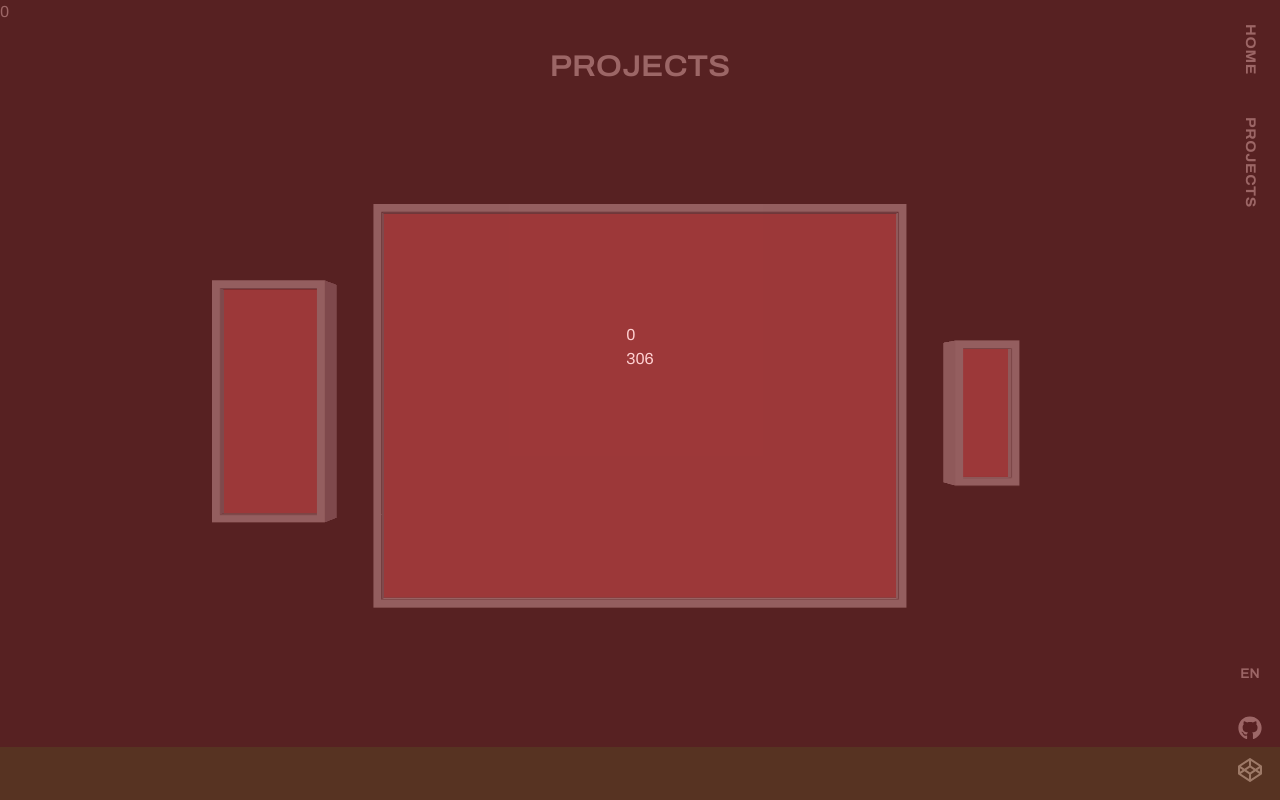
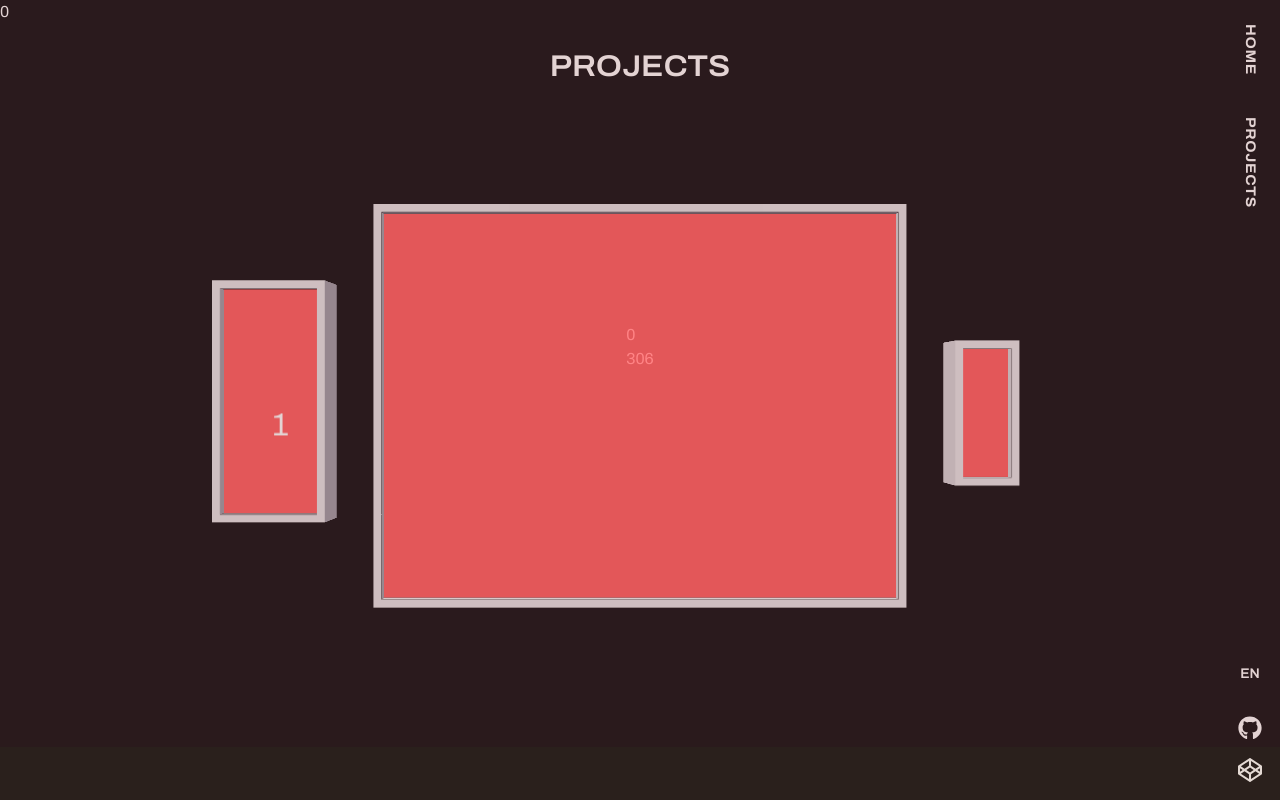
Before and after one commit to Pando58/portfolio-2025, a SvelteKit app: page /projects in a window 1280 px wide. Built offline with nearby package versions, Linux system fonts and the light colour scheme.

Commit message:
move project frames along with scrolling

```diff
--- a/src/routes/projects/+page.svelte
+++ b/src/routes/projects/+page.svelte
@@ -77,6 +77,7 @@
 
 	let scrollRegionIndex = $state(0);
 	let scrollContainer: HTMLElement;
+	let scrollProgress = $state(0);
 
 	const scrollRegionAmount = 7; // 3 is the minimum but a bigger number allows faster scroll
 	const scrollRegionAmountOneSide = Math.trunc(scrollRegionAmount / 2);
@@ -89,6 +90,8 @@
 		scrollContainer.scrollBy(0, getMiddleRegionRect().top);
 
 		scroll((progress: number) => {
+			scrollProgress = progress + (scrollRegionIndex / (scrollRegionAmount - 1));
+
 			if (progress > (scrollRegionAmountOneSide + 0.5) / (scrollRegionAmount - 1)) {
 				scrollRegionIndex++;
 			}
@@ -133,17 +136,21 @@
 			PROJECTS
 		</span>
 	</div>
-	<div class="absolute inset-0 overflow-auto">
+	<div class="absolute inset-0 overflow-hidden">
 		<div class="absolute left-[50vw] top-[50vh] text-[min(3vw,4vh)] perspective-[26em]">
+			{#each [...Array(3)].map((_, i) => scrollRegionIndex + i) as i (i)}
 				<div
-				style={`transform: rotateX(${(my - (sh / 2)) / -(sh / 360)}deg) rotateY(${(mx - (sw / 2)) / (sw / 360)}deg);`}
-				class="transform-3d"
+					style={`translate: 0 calc(${((-scrollProgress + 0.5) + ((i - 1) / (scrollRegionAmount - 1))) * 560}vh);`}
+					class="absolute transform-3d"
 				>
 					<div
 						style={`translate: -11.5em ${wave1.current - 1}em 0;`}
 						class="transform-3d"
 					>
 						<ProjectFrame height={7} width={3} />
+						<div class="absolute">
+							{i}
+						</div>
 					</div>
 					<div
 						style={`translate: 0 ${wave2.current}em 0;`}
@@ -159,11 +166,12 @@
 						<ProjectFrame height={4} width={1.5} />
 					</div>
 				</div>
+			{/each}
 		</div>
 	</div>
 	<div class="absolute inset-0 z-50">
 		<div class="absolute">{scrollRegionIndex}</div>
-		<div bind:this={scrollContainer} class="h-screen overflow-auto opacity-70">
+		<div bind:this={scrollContainer} class="h-screen overflow-auto opacity-20">
 			{#each [...Array(scrollRegionAmount)].map((_, i) => scrollRegionIndex + i) as i (i)}
 				<div style={`background: hsl(${i * 20}, 50%, 30%);`} class="h-screen grid place-items-center">{i} <br /> {Math.random() * 1000 | 0}</div>
 			{/each}
```
Lines whose indentation alone changed are shown as unchanged.
